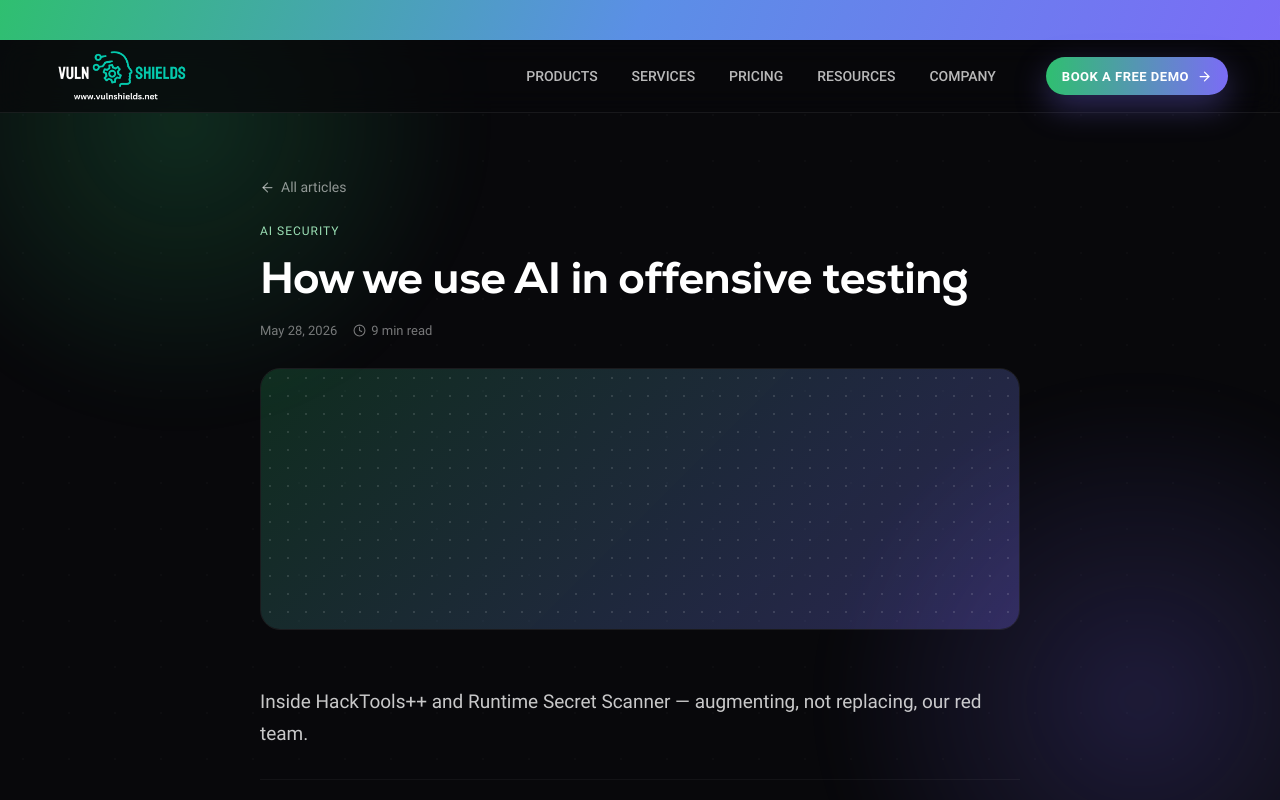
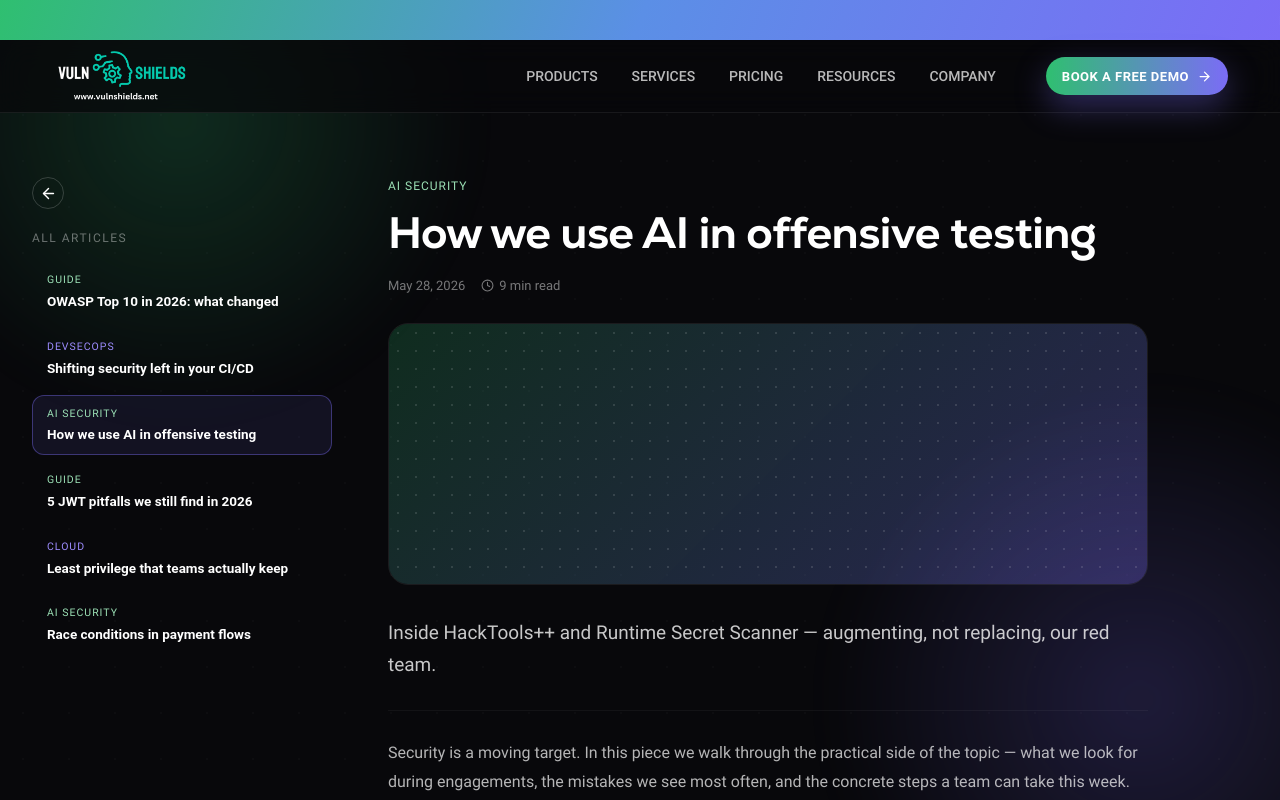
Before and after one commit to Sagar301101/vuln-gpt, a React (Vite) app: page /blog/ai-in-offensive-testing in a window 1280 px wide. Shown: the top 800 px of the page. Built offline with nearby package versions, Linux system fonts and the light colour scheme; a web font is replaced by a local one.

Commit message:
updated the blog page

```diff
--- a/src/pages/BlogPostPage/index.tsx
+++ b/src/pages/BlogPostPage/index.tsx
@@ -1,4 +1,4 @@
-import { Box, Button, Divider, Flex, Heading, Link, Text } from "@chakra-ui/react";
+import { Box, Button, Divider, Flex, Grid, Heading, IconButton, Link, Stack, Text } from "@chakra-ui/react";
 import { Link as RouterLink, useParams } from "react-router-dom";
 import { ArrowLeft, Clock } from "lucide-react";
 import { Section } from "@/components/layout/Section";
@@ -6,6 +6,7 @@ import { BlogThumb } from "@/components/common/BlogThumb";
 import { CtaBand } from "@/components/HomePage/CtaBand";
 import { BLOG_POSTS } from "@/constant/site.constant";
 import { ROUTES } from "@/constant/routes.constant";
+import { layout } from "@/theme";
 
 // Lightweight placeholder body shared by all posts (a real build would load MDX/CMS).
 const BODY = [
@@ -38,10 +39,69 @@ export default function BlogPostPage() {
 
   return (
     <>
-      <Section innerMaxW="760px" py={{ base: "40px", md: "64px" }} pb={{ base: "16px", md: "24px" }}>
-        <Link as={RouterLink} to={ROUTES.BLOG} color="wa.55" fontSize="14px" display="inline-flex" alignItems="center" gap="6px" mb="24px" _hover={{ color: "white" }}>
-          <ArrowLeft size={15} /> All articles
+      <Section innerMaxW={layout.maxW} py={{ base: "40px", md: "64px" }}>
+        <Grid templateColumns={{ base: "1fr", lg: "300px 1fr" }} gap={{ base: "32px", lg: "56px" }}>
+          {/* sidebar: all articles, current one highlighted */}
+          <Box display={{ base: "none", lg: "block" }}>
+            <Box position="sticky" top="calc(var(--sticky-header-h, 92px) + 24px)">
+              <IconButton
+                as={RouterLink}
+                to={ROUTES.BLOG}
+                aria-label="All articles"
+                icon={<ArrowLeft size={17} />}
+                variant="outlineSubtle"
+                borderRadius="pill"
+                size="sm"
+                mb="20px"
+              />
+              <Text fontSize="12px" letterSpacing="1.5px" color="wa.40" mb="14px">
+                ALL ARTICLES
+              </Text>
+              <Stack spacing="6px" maxH="calc(100vh - 220px)" overflowY="auto">
+                {BLOG_POSTS.map((p) => {
+                  const active = p.slug === post.slug;
+                  return (
+                    <Link
+                      key={p.slug}
+                      as={RouterLink}
+                      to={ROUTES.blogPost(p.slug)}
+                      display="block"
+                      px="14px"
+                      py="10px"
+                      borderRadius="12px"
+                      border="1px solid"
+                      borderColor={active ? "rgba(123,108,246,0.4)" : "transparent"}
+                      bg={active ? "rgba(123,108,246,0.1)" : "transparent"}
+                      _hover={{ bg: active ? "rgba(123,108,246,0.14)" : "wa.5", textDecoration: "none" }}
+                    >
+                      <Text fontSize="10.5px" letterSpacing="1px" color={p.categoryColor} mb="4px">
+                        {p.category}
+                      </Text>
+                      <Text fontSize="13.5px" fontWeight={active ? 700 : 600} color={active ? "white" : "wa.65"} lineHeight="1.4">
+                        {p.title}
+                      </Text>
                     </Link>
+                  );
+                })}
+              </Stack>
+            </Box>
+          </Box>
+
+          {/* article content */}
+          <Box maxW="760px">
+            {/* mobile: back button (sidebar is desktop-only) */}
+            <IconButton
+              as={RouterLink}
+              to={ROUTES.BLOG}
+              aria-label="All articles"
+              icon={<ArrowLeft size={17} />}
+              variant="outlineSubtle"
+              borderRadius="pill"
+              size="sm"
+              mb="24px"
+              display={{ base: "inline-flex", lg: "none" }}
+            />
+
             <Text fontSize="12px" letterSpacing="1px" color={post.categoryColor} mb="14px">
               {post.category}
             </Text>
@@ -52,12 +112,10 @@ export default function BlogPostPage() {
               <Text>{post.date}</Text>
               <Flex align="center" gap="5px"><Clock size={13} /> {post.readMins} min read</Flex>
             </Flex>
-        <Box borderRadius="20px" overflow="hidden" border="1px solid" borderColor="wa.8">
+            <Box borderRadius="20px" overflow="hidden" border="1px solid" borderColor="wa.8" mb="32px">
               <BlogThumb gradient={post.gradient} h="260px" />
             </Box>
-      </Section>
 
-      <Section innerMaxW="760px" py={{ base: "24px", md: "32px" }}>
             <Text fontSize="19px" color="wa.78" lineHeight="1.7" mb="28px">
               {post.excerpt}
             </Text>
@@ -89,6 +147,8 @@ export default function BlogPostPage() {
                 );
               })}
             </Box>
+          </Box>
+        </Grid>
       </Section>
 
       <CtaBand />
```
Lines whose indentation alone changed are shown as unchanged.
